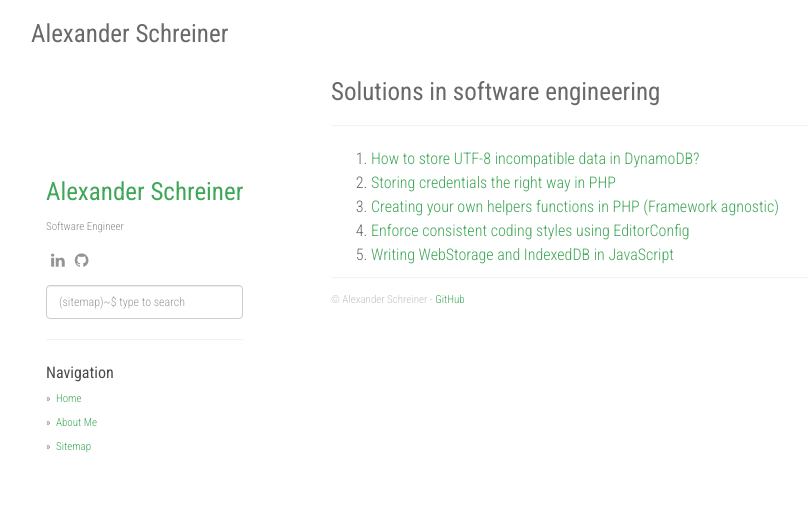
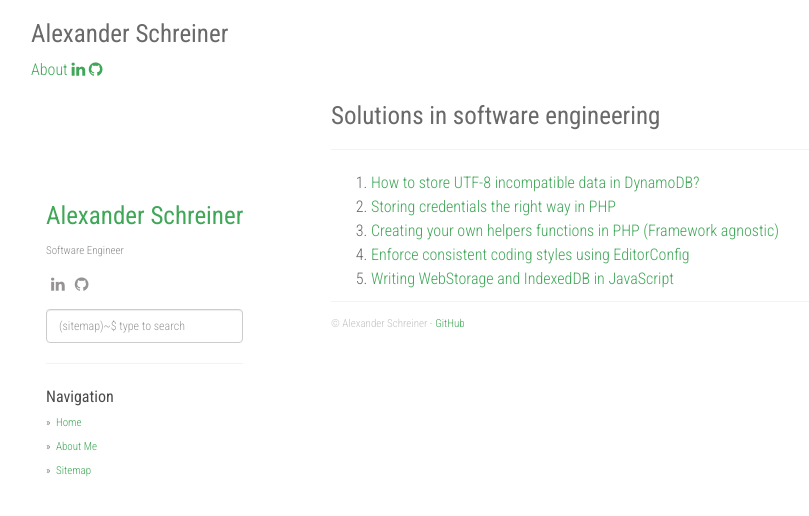
Before and after one commit to alexander-schreiner/alexander-schreiner.github.io, a Jekyll site: the page built from index.html, in a window 1280 px wide. Shown: the top 516 px of the page, without its empty margins (39-848 px from the left). Built offline with Jekyll 4.4.1, drawn with Linux system fonts in a browser that asks for light colours; nearby versions of some CDN libraries; the list of posts is cut into pages by our own code.

Commit message:
Update default.html

```diff
--- a/_layouts/default.html
+++ b/_layouts/default.html
@@ -104,6 +104,14 @@ layout: compress
             <h1>{{ site.author }}</h1>
         </a>
 
+        <a href="/about">
+            About
+        </a>
+
+        {% for link in site.social %}
+            <a href="{{ link.link }}" target="_blank"><i class="fa {{ link.icon }}"></i></a>
+        {% endfor %}
+
     </header>
 
     <div class="col-sm-3">
```
